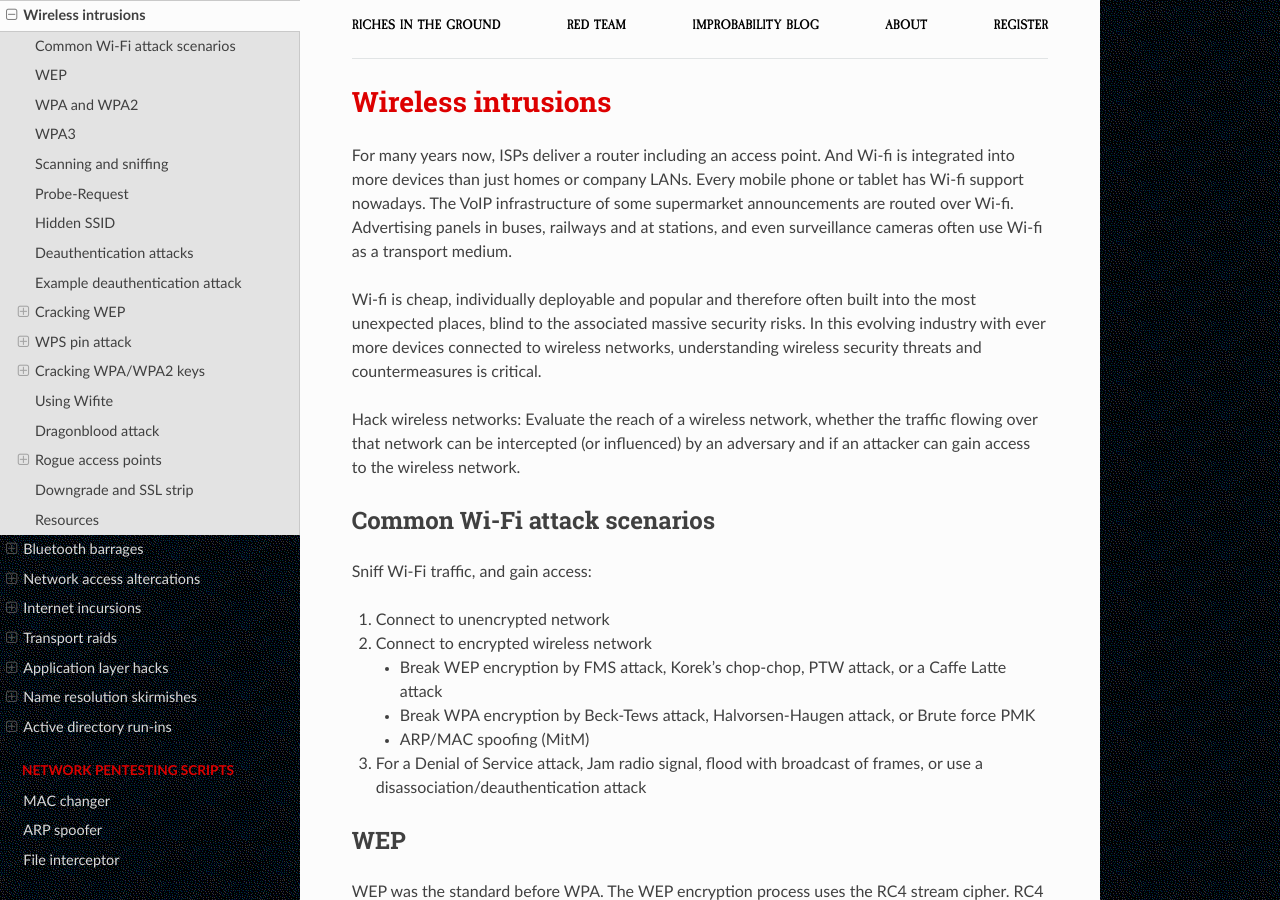
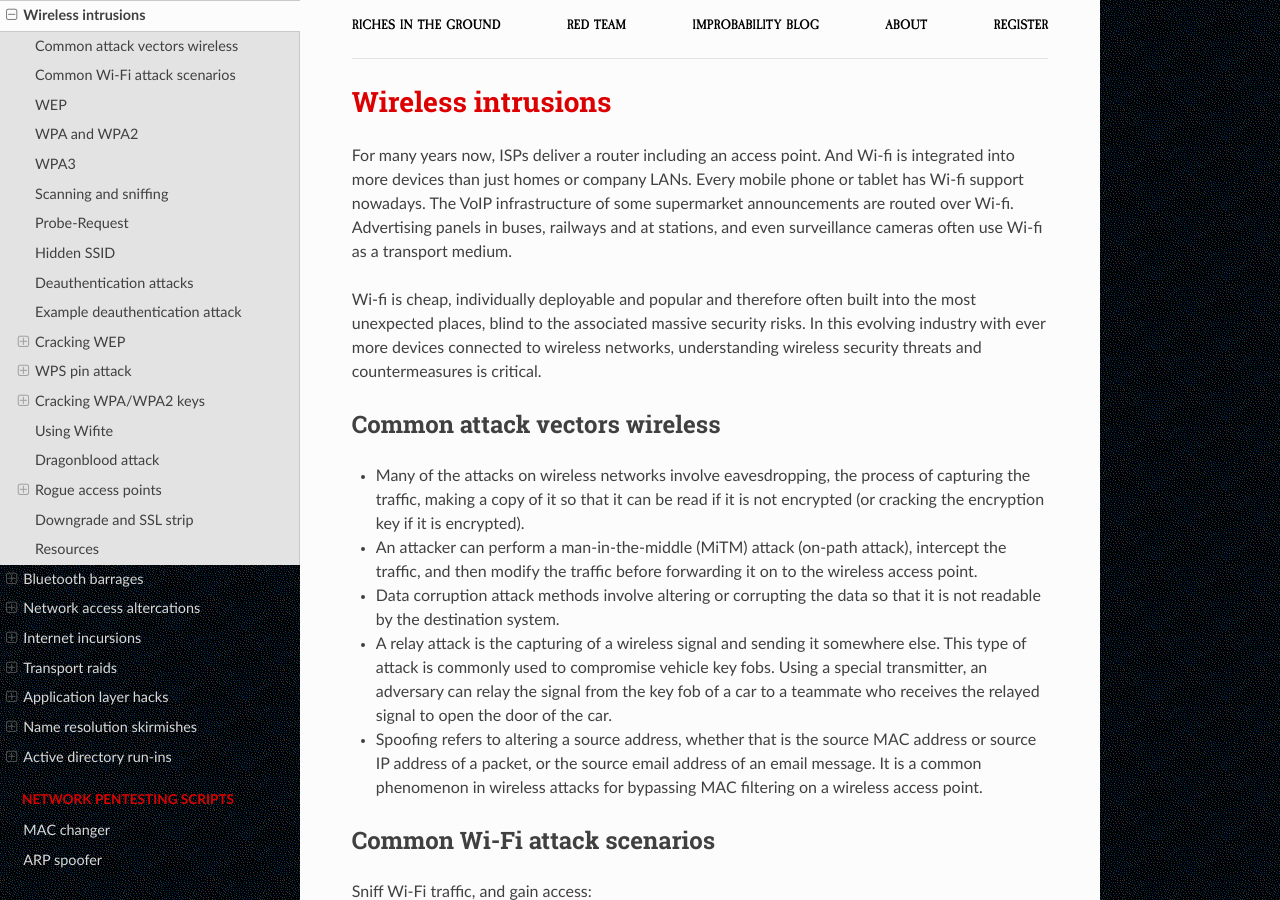
Before and after one commit to tymyrddin/red-network, a Sphinx documentation site: the page built from source/docs/notes/intrusions.md, in a window 1280 px wide and 900 px high. Built offline with Sphinx 7.4.7 and the Read the Docs theme 2.0.0, drawn with Linux system fonts in a browser that asks for light colours.

Commit message:
Added common wireless attack vectors

```diff
--- a/source/docs/notes/intrusions.md
+++ b/source/docs/notes/intrusions.md
@@ -4,7 +4,13 @@ For many years now, ISPs deliver a router including an access point. And Wi-fi i
 
 Wi-fi is cheap, individually deployable and popular and therefore often built into the most unexpected places, blind to the associated massive security risks. In this evolving industry with ever more devices connected to wireless networks, understanding wireless security threats and countermeasures is critical.
 
-Hack wireless networks: Evaluate the reach of a wireless network, whether the traffic flowing over that network can be intercepted (or influenced) by an adversary and if an attacker can gain access to the wireless network.
+## Common attack vectors wireless
+
+* Many of the attacks on wireless networks involve eavesdropping, the process of capturing the traffic, making a copy of it so that it can be read if it is not encrypted (or cracking the encryption key if it is encrypted).
+* An attacker can perform a man-in-the-middle (MiTM) attack (on-path attack), intercept the traffic, and then modify the traffic before forwarding it on to the wireless access point.
+* Data corruption attack methods involve altering or corrupting the data so that it is not readable by the destination system.
+* A relay attack is the capturing of a wireless signal and sending it somewhere else. This type of attack is commonly used to compromise vehicle key fobs. Using a special transmitter, an adversary can relay the signal from the key fob of a car to a teammate who receives the relayed signal to open the door of the car.
+* Spoofing refers to altering a source address, whether that is the source MAC address or source IP address of a packet, or the source email address of an email message. It is a common phenomenon in wireless attacks for bypassing MAC filtering on a wireless access point.
 
 ## Common Wi-Fi attack scenarios
 
```
